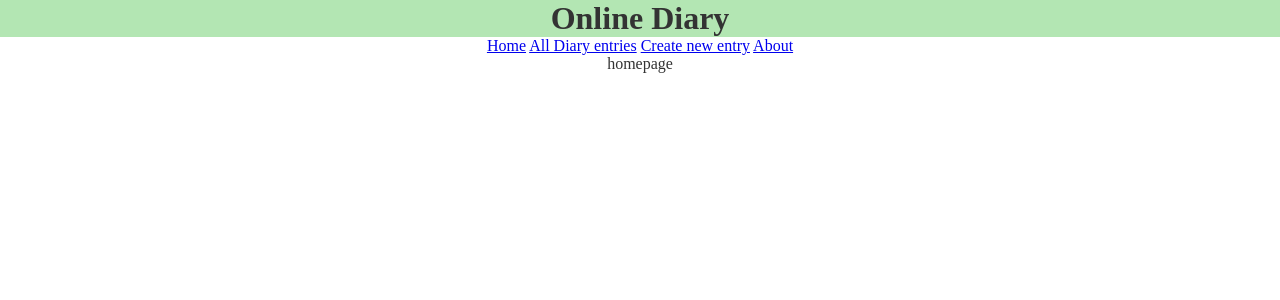
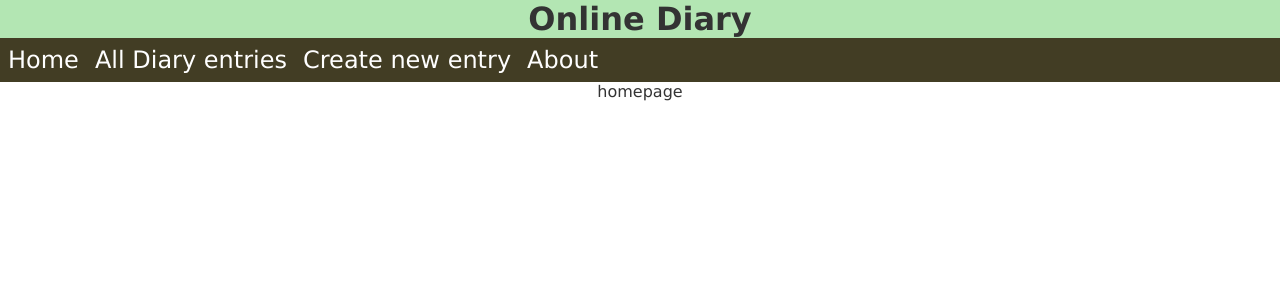
Before and after one commit to prince-thind-archive/online-diary-php, a PHP site: page /pages/index.php in a window 1280 px wide. Shown: the top 300 px of the page. Run offline with PHP 8.4, Linux system fonts and the light colour scheme.

Commit message:
style navbar

```diff
--- a/components/header.php
+++ b/components/header.php
@@ -1,6 +1,8 @@
 <?php
-echo '<header>
-<h1 class="heading">
+echo "<header>
+<h1 class='heading'>
 Online Diary
-</h1>
-</header>';
+</h1>";
+include '../components/nav-links.php';
+
+echo "</header>";
--- a/components/nav-links.php
+++ b/components/nav-links.php
@@ -1,6 +1,6 @@
 <?php
 echo '
-<div>
+<div class="nav-links">
 <a href="./index.php">Home</a>
 <a href="./all.php">All Diary entries</a>
 <a href="./new.php">Create new entry</a>
--- a/css/index.css
+++ b/css/index.css
@@ -3,11 +3,38 @@
   margin: 0;
   box-sizing: border-box;
 }
-body{
-    text-align: center;
-    color:hsl(0, 0%, 20%);
+body {
+  text-align: center;
+  color: hsl(0, 0%, 20%);
+  font-family: Verdana, Geneva, Tahoma, sans-serif;
 }
 
-.heading{
-    background-color: hsl(120, 50%, 80%);
+.heading {
+  background-color: hsl(120, 50%, 80%);
 }
+
+.nav-links {
+  background-color: hsl(50, 30%, 20%);
+  display:  flex;
+  justify-content: flex-start;
+
+}
+.nav-links a{
+  padding:0.5rem;
+  text-decoration: none;
+  color:black;
+  color:white;
+
+  font-size: 1.5rem;
+}
+.nav-links a:visited{
+  color:black;
+  color:white;
+
+}
+
+.nav-links a:hover{
+  background-color: hsl(50, 50%, 5%);
+  color:white;
+
+}
--- a/pages/about.php
+++ b/pages/about.php
@@ -10,7 +10,6 @@
 <body>
 <?php
 include "../components/header.php";
-include "../components/nav-links.php";
 
 echo "about";
 
--- a/pages/all.php
+++ b/pages/all.php
@@ -10,7 +10,6 @@
 <body>
 <?php
 include "../components/header.php";
-include "../components/nav-links.php";
 
 $servername = "localhost:3307";
 $username = "root";
--- a/pages/entry.php
+++ b/pages/entry.php
@@ -10,7 +10,6 @@
 <body>
 <?php
 include "../components/header.php";
-include "../components/nav-links.php";
 
 $servername = "localhost:3307";
 $username = "root";
--- a/pages/index.php
+++ b/pages/index.php
@@ -10,7 +10,6 @@
 <body>
 <?php
 include "../components/header.php";
-include "../components/nav-links.php";
 
 echo "homepage";
 
--- a/pages/new.php
+++ b/pages/new.php
@@ -10,7 +10,6 @@
 <body>
 <?php
 include "../components/header.php";
-include "../components/nav-links.php";
 
 echo '
 <form action="../lib/save-new.php" method="POST">
--- a/pages/update.php
+++ b/pages/update.php
@@ -10,7 +10,6 @@
 <body>
 <?php
 include "../components/header.php";
-include "../components/nav-links.php";
 
 $name=$_POST["name"];
 $description=$_POST["description"];
```
